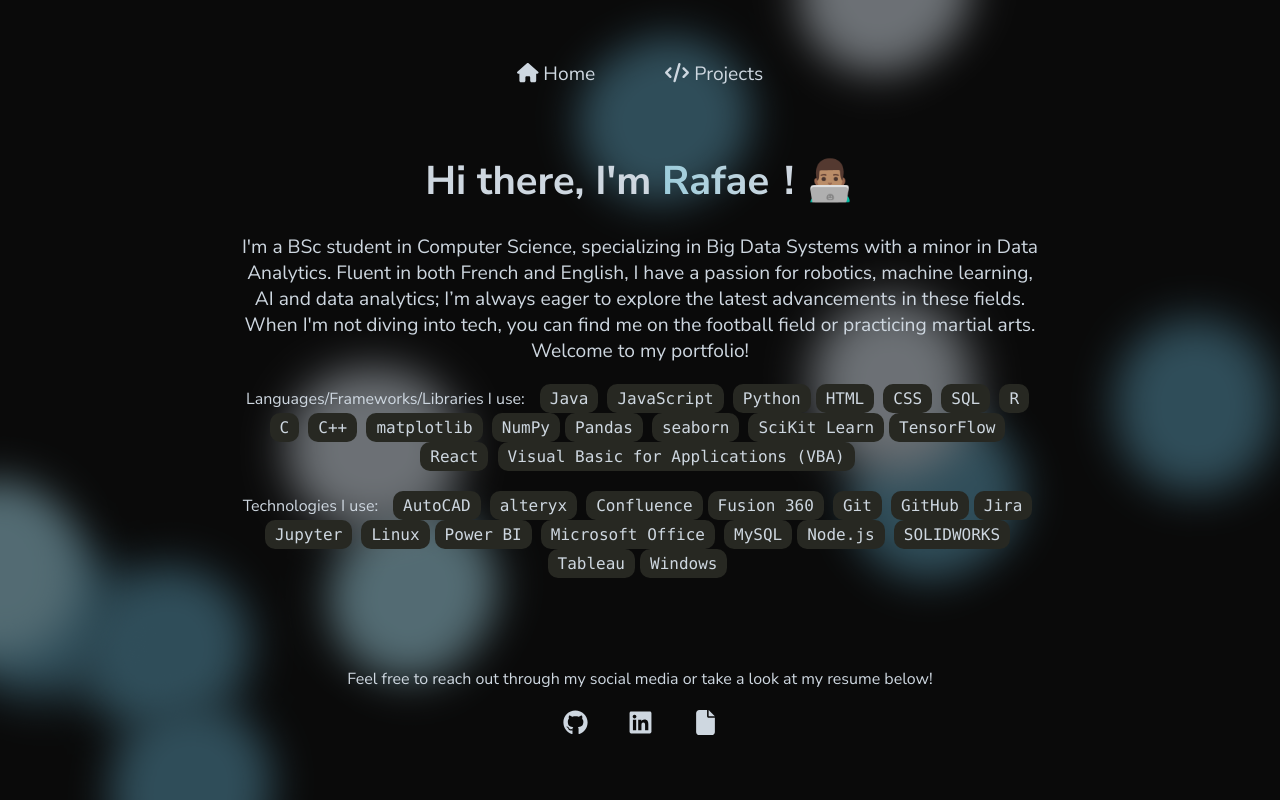
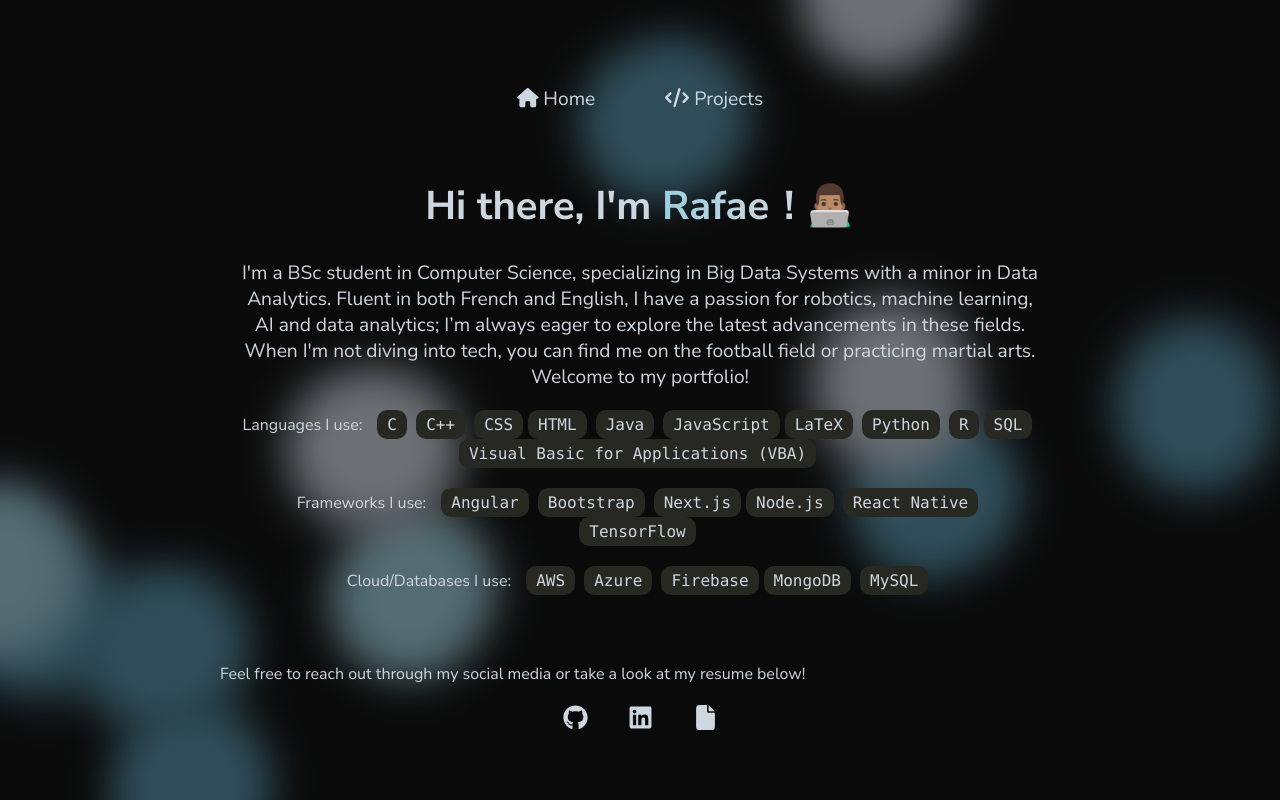
Before and after one commit to rafaehashmi/rwebsite, a React (Create React App) app: page / in a window 1280 px wide. Built offline with nearby package versions, Linux system fonts and the light colour scheme.

Commit message:
new resume

```diff
--- a/src/App.css
+++ b/src/App.css
@@ -269,10 +269,13 @@ span {
   .certifications a,
   .programming-languages code {
     font-size: 0.8rem;
+    text-align: center;
   }
 
   .outreach-message {
     padding-top: 20px;
+    text-align: center;
+
   }
 
   .project-card {
--- a/src/Home.js
+++ b/src/Home.js
@@ -43,31 +43,29 @@ const Home = () => {
                     Welcome to my portfolio!
                 </p>
                 <div className="programming-languages">
-                    <span>Languages/Frameworks/Libraries I use:</span>
-                    <code>Java</code> <code>JavaScript</code> <code>Python</code>
-                    <code>HTML</code> <code>CSS</code> <code>SQL</code> <code>R</code>
-                    <code>C</code> <code>C++</code> <code>matplotlib</code> <code>NumPy</code>
-                    <code>Pandas</code> <code>seaborn</code> <code>SciKit Learn</code>
-                    <code>TensorFlow</code> <code>React</code> <code>Visual Basic for Applications (VBA)</code>
+                    <span>Languages I use:</span>
+                    <code>C</code> <code>C++</code> <code>CSS</code>
+                    <code>HTML</code> <code>Java</code> <code>JavaScript</code>
+                    <code>LaTeX</code> <code>Python</code> <code>R</code>
+                    <code>SQL</code> <code>Visual Basic for Applications (VBA)</code>
                 </div>
                 <div className="programming-languages">
-                    <span>Technologies I use:</span>
-                    <code>AutoCAD</code> <code>alteryx</code> <code>Confluence</code>
-                    <code>Fusion 360</code> <code>Git</code> <code>GitHub</code>
-                    <code>Jira</code> <code>Jupyter</code> <code>Linux</code>
-                    <code>Power BI</code> <code>Microsoft Office</code> <code>MySQL</code>
-                    <code>Node.js</code> <code>SOLIDWORKS</code> <code>Tableau</code>
-                    <code>Windows</code>
+                    <span>Frameworks I use:</span>
+                    <code>Angular</code> <code>Bootstrap</code> <code>Next.js</code>
+                    <code>Node.js</code> <code>React Native</code> <code>TensorFlow</code>
+                </div>
+                <div className="programming-languages">
+                    <span>Cloud/Databases I use:</span>
+                    <code>AWS</code> <code>Azure</code> <code>Firebase</code>
+                    <code>MongoDB</code> <code>MySQL</code>
+                </div>
 
             </div>
-                <div className="certifications">
-                    <span> </span>
 
             <p className="outreach-message">
                 Feel free to reach out through my social media or take a look at my
                 resume below!
             </p>
-                </div>
             <div className="social-links">
                 <a href="https://github.com/rafaehashmi" aria-label="GitHub">
                     <FontAwesomeIcon icon={faGithub} />
@@ -79,7 +77,7 @@ const Home = () => {
                     <FontAwesomeIcon icon={faLinkedin} />
                 </a>
                 <a
-                        href={`${process.env.PUBLIC_URL}/srHashmiRM3.pdf`}
+                    href={`${process.env.PUBLIC_URL}/srHashmiRM4.pdf`}
                     target="_blank"
                     rel="noopener noreferrer"
                     aria-label="Resume"
@@ -88,7 +86,6 @@ const Home = () => {
                 </a>
             </div>
         </div>
-        </div>
     );
 };
 
--- a/src/Projects.js
+++ b/src/Projects.js
@@ -6,6 +6,7 @@ import sudoku from "./sudoku.jpg";
 import hub from "./hub.jpg";
 import air from "./pollution.jpg";
 import knight from "./knight.jpg";
+
 
 const Projects = () => {
     return (
```
Also changed, not shown: 1 other file (tests, documents, lock files or other folders). Lines whose indentation alone changed are shown as unchanged.
